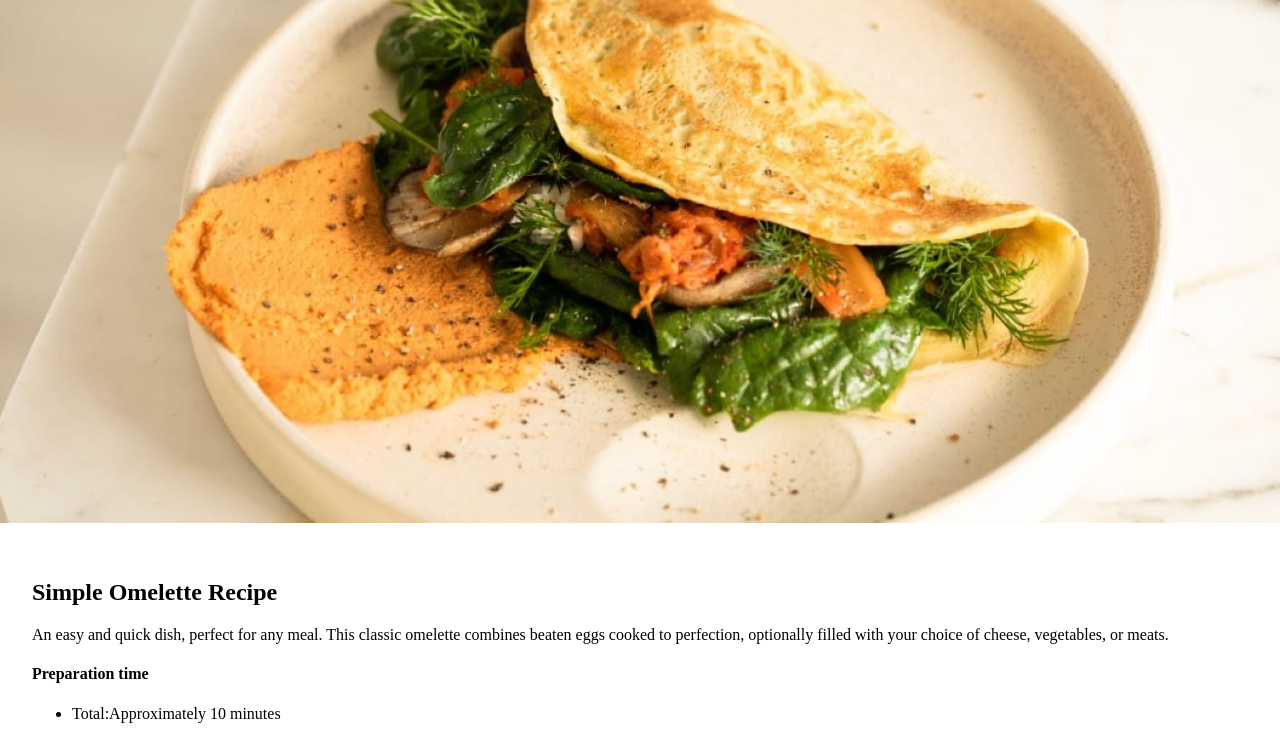
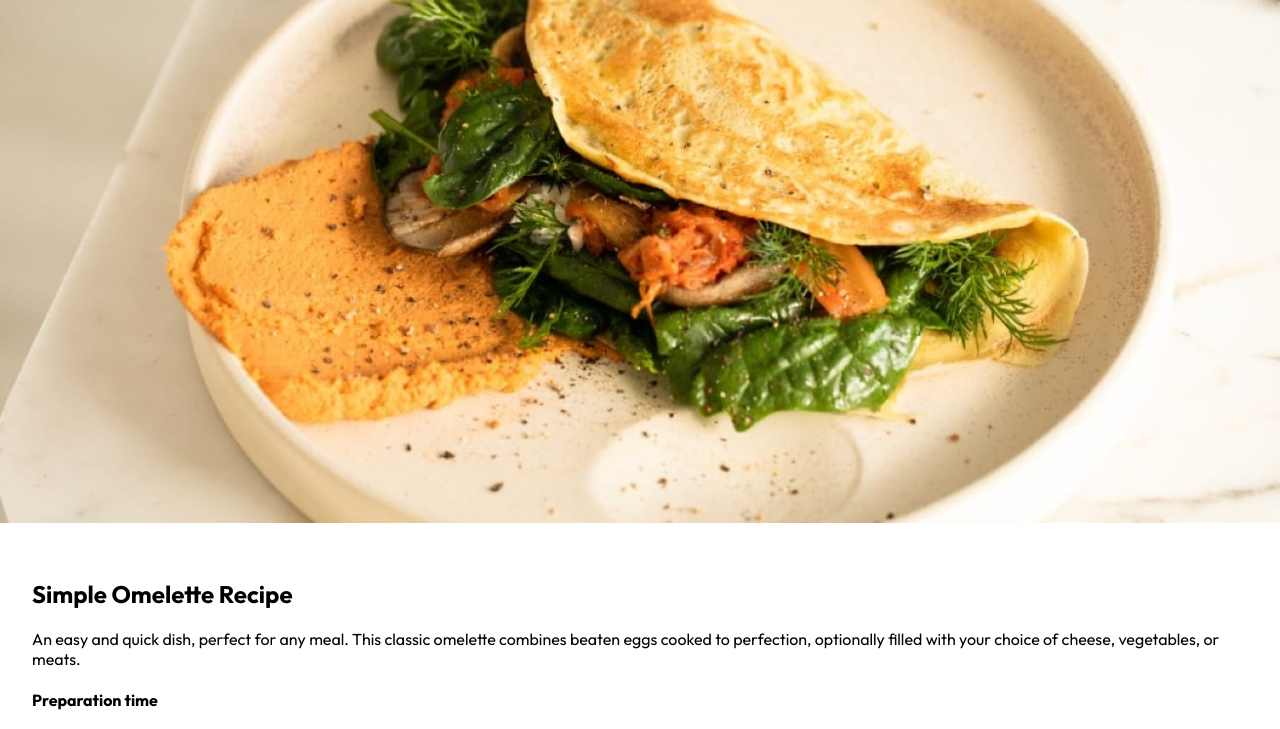
Before and after one commit to Vinit1234/FrontEndMentorProjects, a plain HTML site: page 4-recipe-page-main/index.html in a window 1280 px wide. Shown: the part 62-791 px from the top of the page. Drawn offline with Linux system fonts and the light colour scheme.

Commit message:
Added basic typography properties

```diff
--- a/4-recipe-page-main/styles.css
+++ b/4-recipe-page-main/styles.css
@@ -1,7 +1,19 @@
 :root{
 
     font-size: 16px;
+
 }
+
+@font-face {
+    font-family:'Outfit' ;
+    src: url(assets/fonts/outfit/Outfit-VariableFont_wght.ttf) format("truetype");;
+  }
+
+@font-face {
+    font-family:'YoungSerif' ;
+    src: url(assets/fonts/young-serif/YoungSerif-Regular.ttf) format("truetype");;
+    font-weight: normal;
+  }
 
 
 * {
@@ -26,6 +38,8 @@
 
 body{
     margin: 0;
+    font-family: 'Outfit',sans-serif;
+    /* font-family: 'YoungSerif',sans-serif; */
 }
 
 .recipe-content{
```
